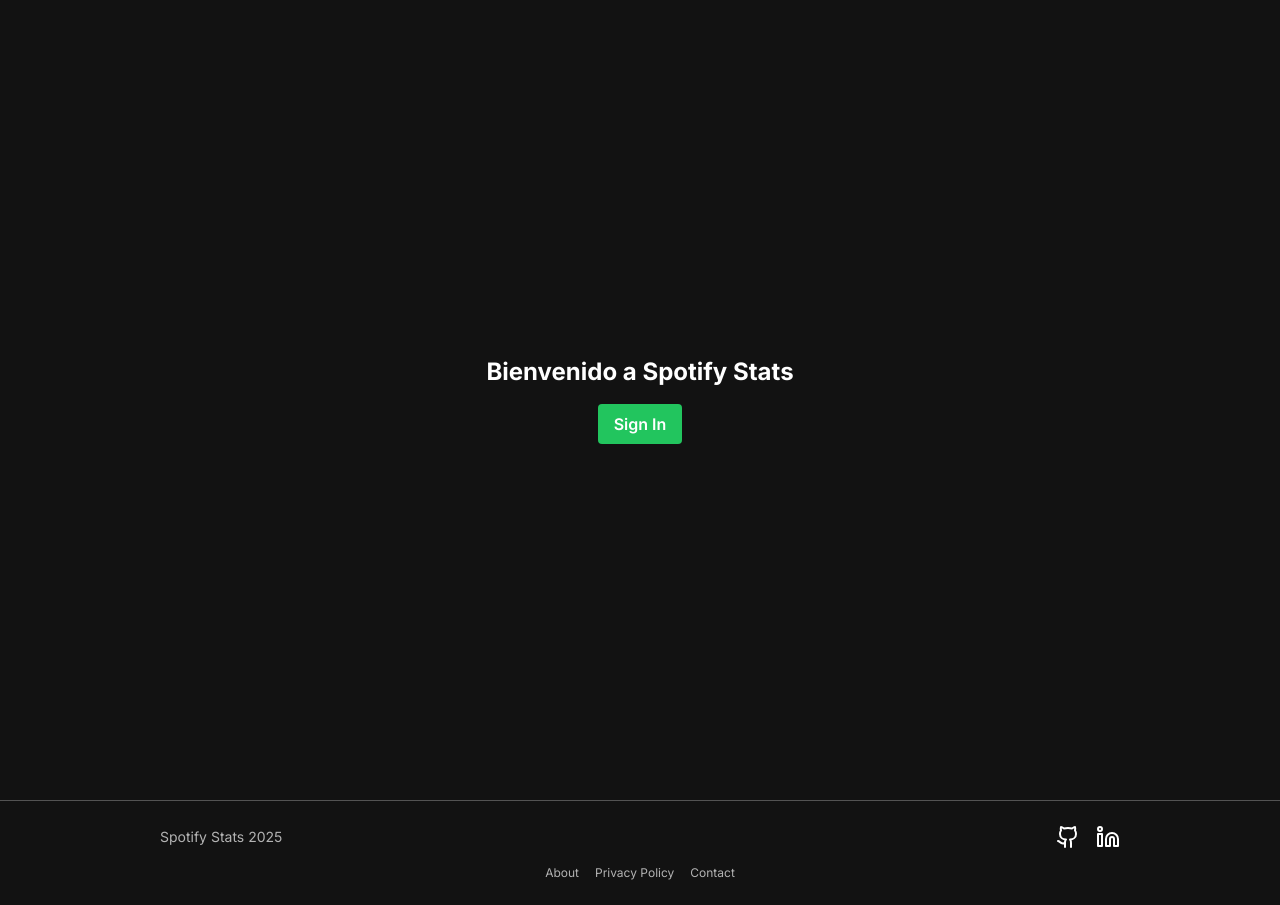
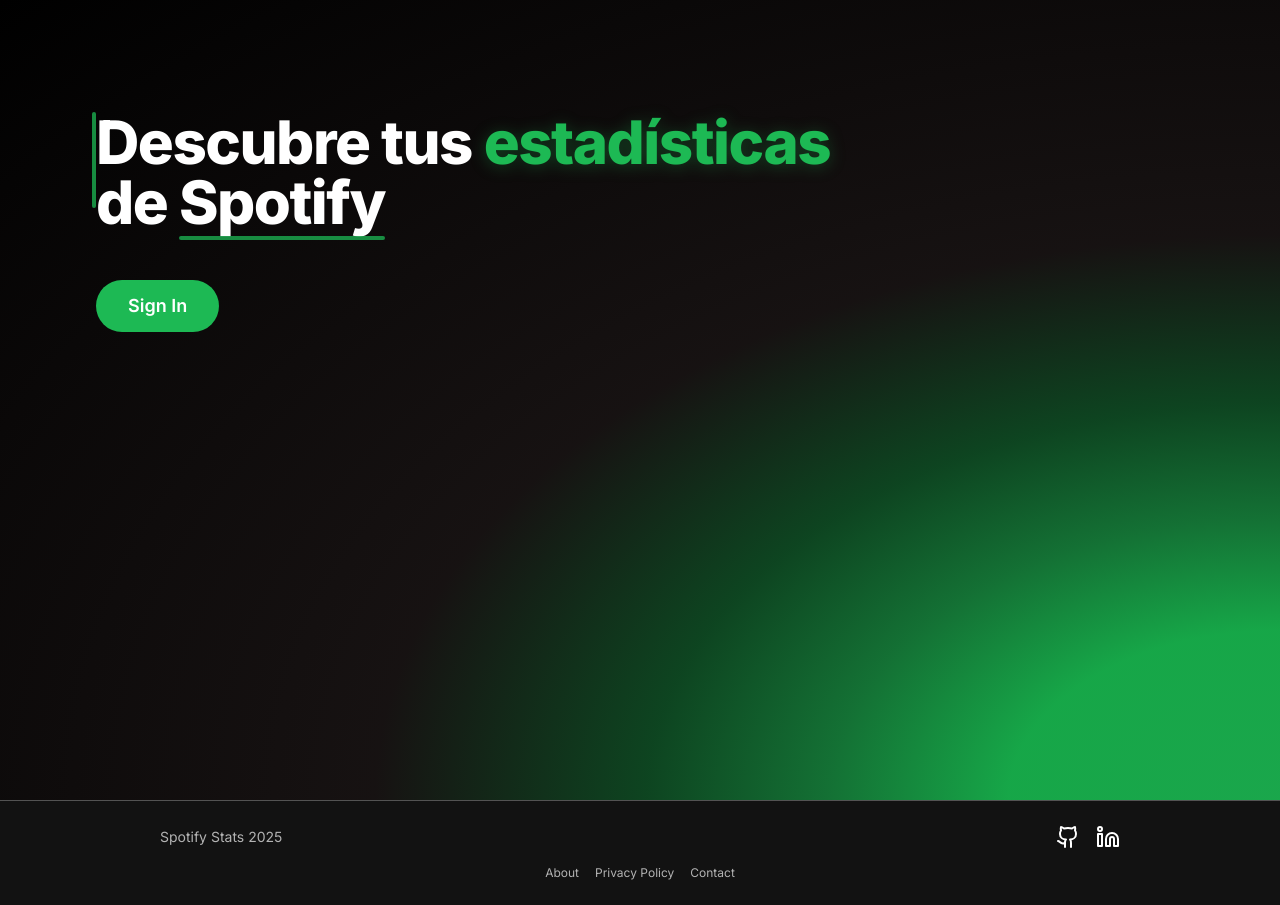
Before and after one commit to jonortega/sonarize-me, a Next.js app: page / in a window 1280 px wide. Built offline with nearby package versions, Linux system fonts and the light colour scheme.

Commit message:
Mejorado UI del landing page

```diff
--- a/app/page.tsx
+++ b/app/page.tsx
@@ -1,10 +1,30 @@
 export default function LoginPage() {
   return (
-    <main className='flex flex-col items-center justify-center min-h-screen'>
-      <h1 className='text-2xl font-bold mb-4'>Bienvenido a Spotify Stats</h1>
-      <a href='/api/auth/login' className='px-4 py-2 bg-green-500 text-white font-semibold rounded'>
-        Sign In
-      </a>
+    <main className='min-h-screen bg-black flex flex-col justify-start pt-16 sm:pt-20 md:pt-28 relative overflow-hidden'>
+      <div className='absolute inset-0 bg-[radial-gradient(ellipse_at_bottom_right,_#1db954_0%,_#19b950_15%,_#167d3a_25%,_#0f4c24_35%,_#191414_50%,_#000000_100%)] opacity-90'></div>
+      <div className='w-full max-w-3xl mx-6 sm:ml-12 md:ml-24 relative z-10'>
+        <div className='relative'>
+          <div className='absolute -left-1 top-0 w-1 h-24 bg-[#1db954] rounded-full opacity-75'></div>
+          <h1 className='text-5xl sm:text-6xl font-extrabold text-white mb-8 sm:mb-12 leading-[1.1] tracking-tight'>
+            Descubre tus{" "}
+            <span className='relative inline-block'>
+              <span className='text-[#1db954] drop-shadow-[0_2px_8px_rgba(29,185,84,0.3)]'>estadísticas</span>
+            </span>{" "}
+            de{" "}
+            <span className='relative inline-block'>
+              Spotify
+              <div className='absolute -bottom-2 left-0 w-full h-1 bg-[#1db954] rounded-full opacity-75 transform origin-left'></div>
+            </span>
+          </h1>
+        </div>
+        <a
+          href='/api/auth/login'
+          className='group relative inline-flex items-center justify-center px-8 py-3 bg-[#1db954] text-white text-base sm:text-lg font-semibold rounded-full overflow-hidden transition-all duration-300 hover:bg-[#1ed760] hover:scale-105 hover:shadow-[0_0_20px_rgba(29,185,84,0.3)]'
+        >
+          <span className='relative z-10'>Sign In</span>
+          <div className='absolute inset-0 -translate-y-full group-hover:translate-y-0 bg-[#1ed760] transition-transform duration-300'></div>
+        </a>
+      </div>
     </main>
   );
 }
```
